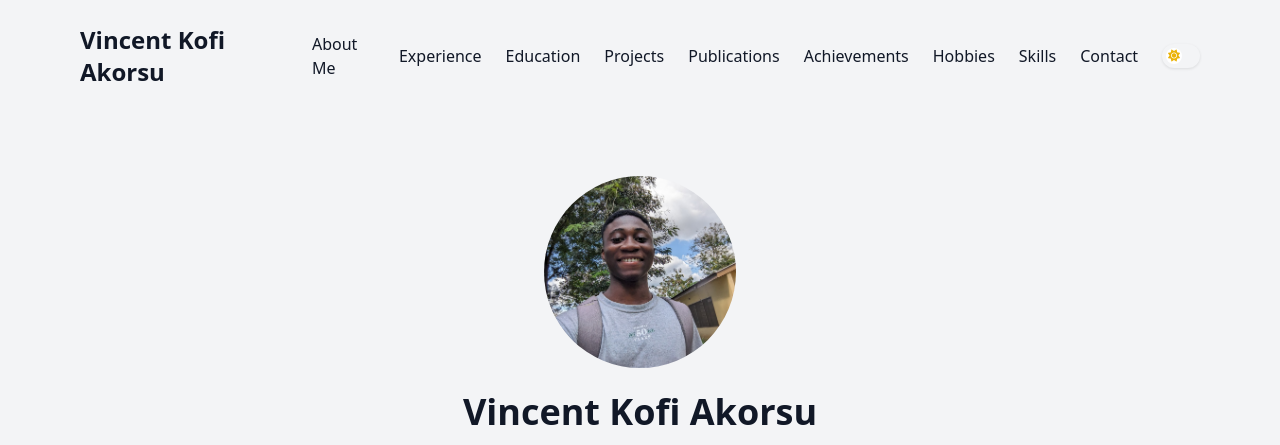
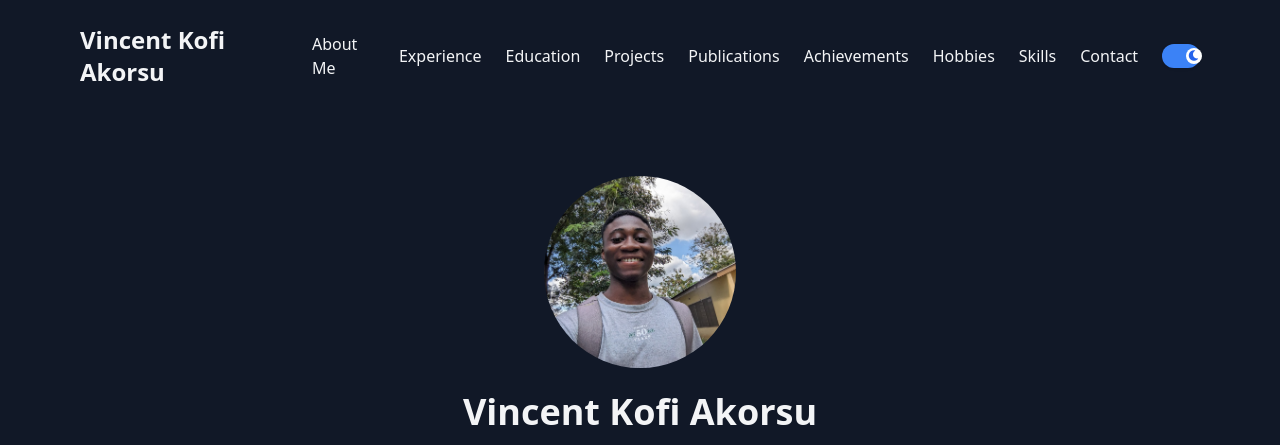
Before and after one commit to vkakorsu/vkakorsu.github.io, a plain HTML site: page index.html in a window 1280 px wide. Shown: the top 445 px of the page. Drawn offline with nearby package versions, Linux system fonts and the light colour scheme.

Commit message:
Made dark mode default on first launch of user

```diff
--- a/index.html
+++ b/index.html
@@ -15,8 +15,7 @@
       // On page load or when changing themes, best to add inline in `head` to avoid FOUC
       if (
         localStorage.getItem("darkMode") === "true" ||
-        (!localStorage.getItem("darkMode") &&
-          window.matchMedia("(prefers-color-scheme: dark)").matches)
+        !localStorage.getItem("darkMode")
       ) {
         document.documentElement.classList.add("dark");
       }
--- a/script.js
+++ b/script.js
@@ -16,8 +16,7 @@ function initDarkMode() {
   let isDark = false;
   if (
     localStorage.getItem("darkMode") === "true" ||
-    (!localStorage.getItem("darkMode") &&
-      window.matchMedia("(prefers-color-scheme: dark)").matches)
+    !localStorage.getItem("darkMode") // Default to dark mode if no preference
   ) {
     html.classList.add("dark");
     if (darkModeToggle) darkModeToggle.classList.add("dark-mode-on");
@@ -255,11 +254,11 @@ function openProjectModal(projectId) {
   // Get project details
   const project = projectDetails[projectId];
   if (!project) {
-    console.error('Project not found:', projectId);
+    console.error("Project not found:", projectId);
     return;
   }
 
-  console.log('Project details:', project);
+  console.log("Project details:", project);
 
   // Generate modal content
   content.innerHTML = `
```
